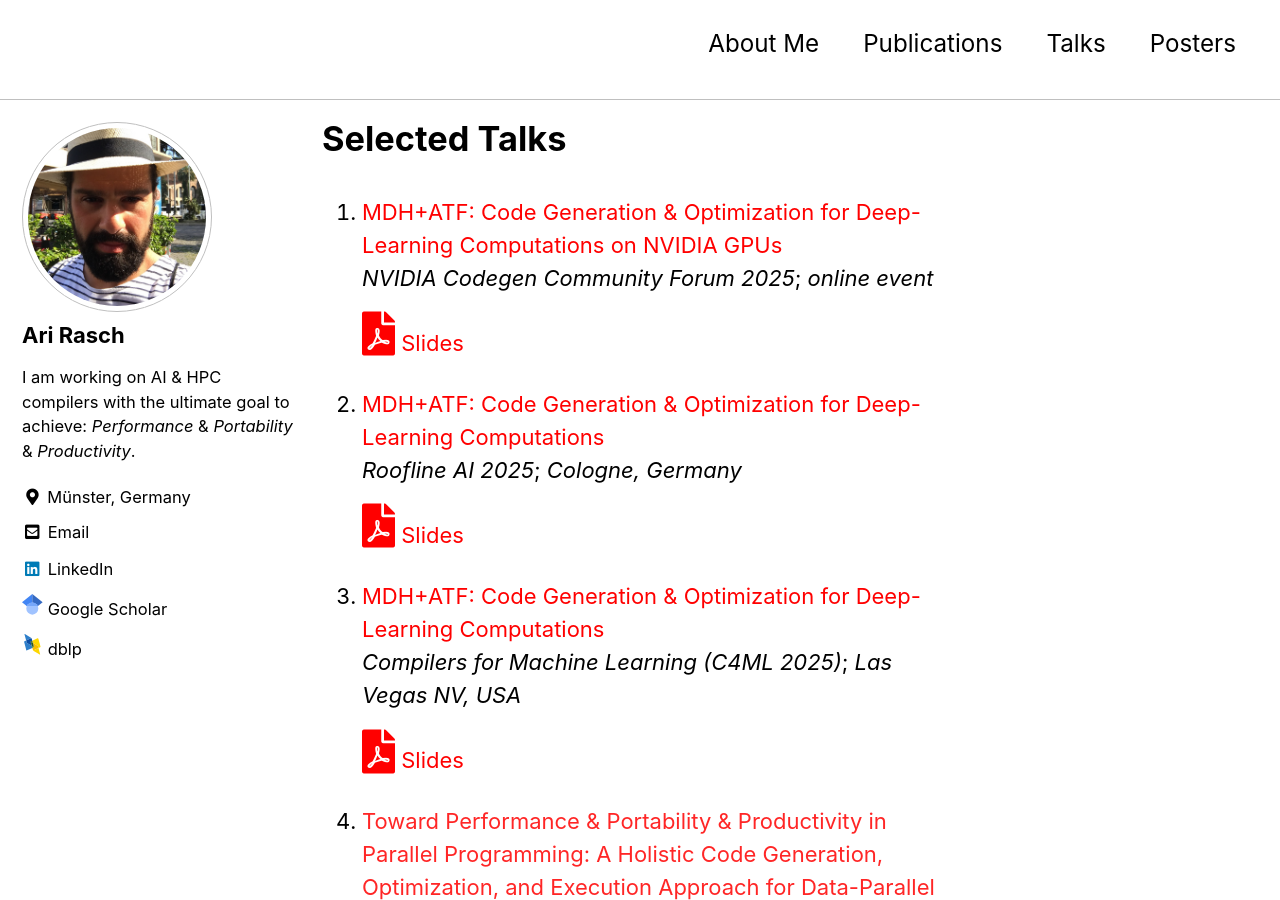
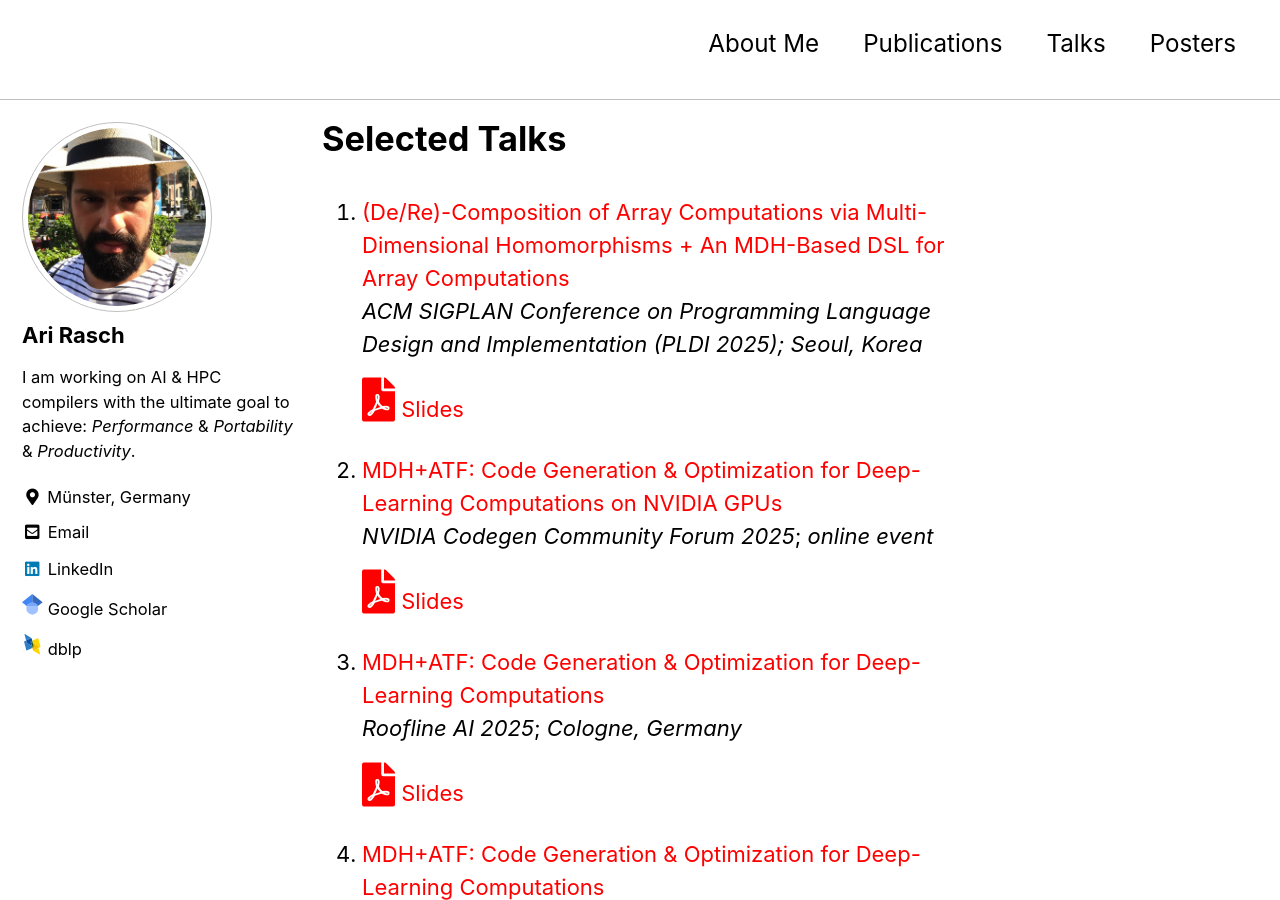
Before and after one commit to AriRasch/arirasch.github.io, a Jekyll site: the page built from talks.md, in a window 1280 px wide and 900 px high. Built offline with Jekyll 4.4.1, drawn with Linux system fonts in a browser that asks for light colours; cached includes are drawn as plain includes; our own code applies the rules of GitHub Pages for plain Markdown files.

Commit message:
added pldi25 talk
* Update talks.md

* Add files via upload

* Delete assets/files/slides/c4ml24 directory

* Add files via upload

```diff
--- a/talks.md
+++ b/talks.md
@@ -5,22 +5,25 @@ author_profile: true
 
 # Selected Talks
 
+1.  [(De/Re)-Composition of Array Computations via Multi-Dimensional Homomorphisms + An MDH-Based DSL for Array Computations](http://pldi25.sigplan.org) \\
+    *ACM SIGPLAN Conference on Programming Language Design and Implementation (PLDI 2025); Seoul, Korea* \\
+    <a href="../assets/files/slides/pldi25/slides.pdf"><i class="fas fa-file-pdf" style="color: red; font-size: 2em; padding-top: .4em"></i></a> [Slides](../assets/files/slides/pldi25/slides.pdf)
+
 1.  [MDH+ATF: Code Generation & Optimization for Deep-Learning Computations on NVIDIA GPUs](https://developer.nvidia.com/blog/author/vgrover/) \\
     *NVIDIA Codegen Community Forum 2025*; *online event*\\
     <a href="../assets/files/slides/nvidia25/slides.pdf"><i class="fas fa-file-pdf" style="color: red; font-size: 2em; padding-top: .4em"></i></a> [Slides](../assets/files/slides/nvidia25/slides.pdf)
 
-2.  [MDH+ATF: Code Generation & Optimization for Deep-Learning Computations](http://roofline.ai) \\
+3.  [MDH+ATF: Code Generation & Optimization for Deep-Learning Computations](http://roofline.ai) \\
     *Roofline AI 2025*; *Cologne, Germany*\\
     <a href="../assets/files/slides/roofline25/slides.pdf"><i class="fas fa-file-pdf" style="color: red; font-size: 2em; padding-top: .4em"></i></a> [Slides](../assets/files/slides/roofline25/slides.pdf)
 
-3.  [MDH+ATF: Code Generation & Optimization for Deep-Learning Computations](http://c4ml.org) \\
+4.  [MDH+ATF: Code Generation & Optimization for Deep-Learning Computations](http://c4ml.org) \\
     *Compilers for Machine Learning (C4ML 2025)*; *Las Vegas NV, USA*\\
     <a href="../assets/files/slides/c4ml25/slides.pdf"><i class="fas fa-file-pdf" style="color: red; font-size: 2em; padding-top: .4em"></i></a> [Slides](../assets/files/slides/c4ml25/slides.pdf)
 
 3.  [Toward Performance & Portability & Productivity in Parallel Programming: A Holistic Code Generation, Optimization, and Execution Approach for Data-Parallel Computations Targeting Modern Parallel Architectures]() \\
     *Thesis Defense Presentation 2025*; *Münster, Germany*\\
     <a href="../assets/files/slides/phd_defense/slides.pdf"><i class="fas fa-file-pdf" style="color: red; font-size: 2em; padding-top: .4em"></i></a> [Slides](../assets/files/slides/phd_defense/slides.pdf)
-
 
 4.  [Toward Performance & Portability & Productivity in Parallel Programming](https://sc24.supercomputing.org) \\
     *The International Conference for High Performance Computing, Networking, Storage, and Analysis (SC 2024)*; *Atlanta GA, USA*\\
@@ -36,7 +39,7 @@ author_profile: true
 
 7.  [Code Generation & Optimization for Deep-Learning Computations via Multi-Dimensional Homomorphisms](https://www.c4ml.org) \\
     *Compilers for Machine Learning (C4ML 2024); Edinburgh, Scotland* \\
-    <a href="../assets/files/slides/c4ml24/c4ml24_talk.pdf"><i class="fas fa-file-pdf" style="color: red; font-size: 2em; padding-top: .4em"></i></a> [Slides](../assets/files/slides/c4ml24/c4ml24_talk.pdf)
+    <a href="../assets/files/slides/c4ml24/slides.pdf"><i class="fas fa-file-pdf" style="color: red; font-size: 2em; padding-top: .4em"></i></a> [Slides](../assets/files/slides/c4ml24/slides.pdf)
 
 8.  [Array Programming via Multi-Dimensional Homomorphisms](https://pldi23.sigplan.org/home/ARRAY-2023) \\
     *ACM SIGPLAN Conference on Programming Language Design and Implementation (PLDI 2023)*; *Orlando FL, USA*\\
```
Also changed, not shown: 2 other files.
